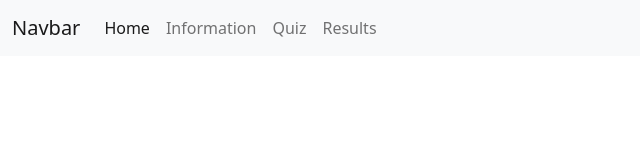
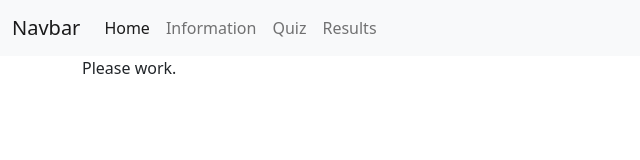
Before and after one commit to BriannaKA04/Brianna-Anderson-Milestone-1, a plain HTML site: page blank.html in a window 1280 px wide. Shown: the whole page, without its empty margins (0-640 px from the left). Drawn offline with nearby package versions, Linux system fonts and the light colour scheme.

```diff
--- a/blank.html
+++ b/blank.html
@@ -17,7 +17,7 @@
   <!--Whole page container div-->
   <div class="container">
 
-
+  <p>Please work.</p>
 
   </div>
   <!--Bootstrap and other JS scripts-->
```
